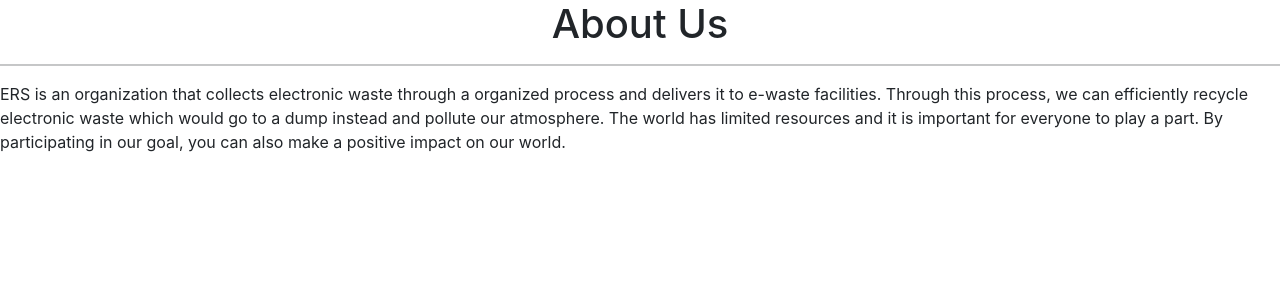
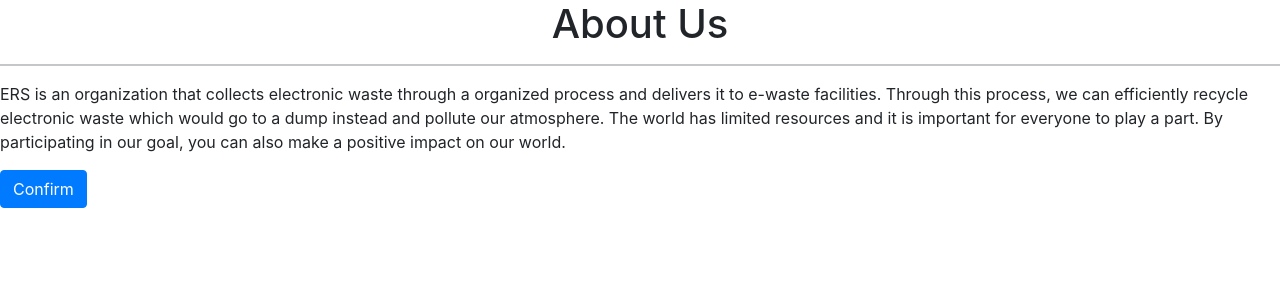
Before and after one commit to asatti/Ewasteproject, a Django app: page / in a window 1280 px wide. Shown: the part 124-424 px from the top of the page. Run offline with Django 3.2, Linux system fonts and the light colour scheme; some libraries are stand-ins or nearby versions; some web fonts are replaced.

Commit message:
Update index.html

```diff
--- a/ewaste/ewasteapp/templates/index.html
+++ b/ewaste/ewasteapp/templates/index.html
@@ -23,5 +23,6 @@
        which would go to a dump instead and pollute our atmosphere. The world has limited resources and it is important for everyone to play a part.
        By participating in our goal, you can also make a positive impact on our world.
    </p>
+   <a class="btn btn-primary" href="{% url 'signup' %}" role="button" style = "text-align:center">Confirm</a>
    {% endblock %}
 </Body>
```
